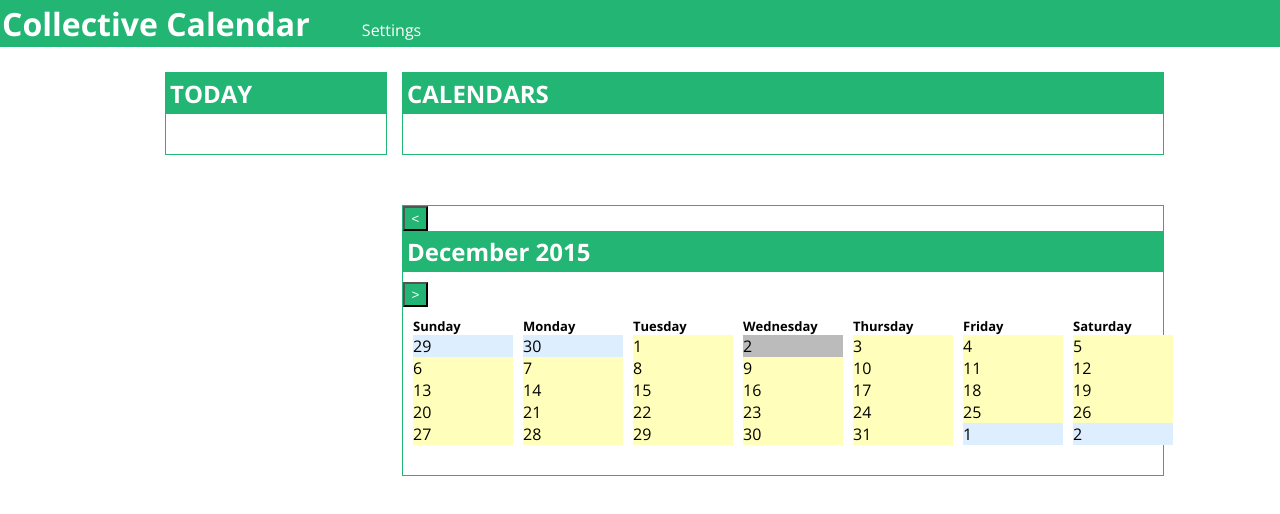
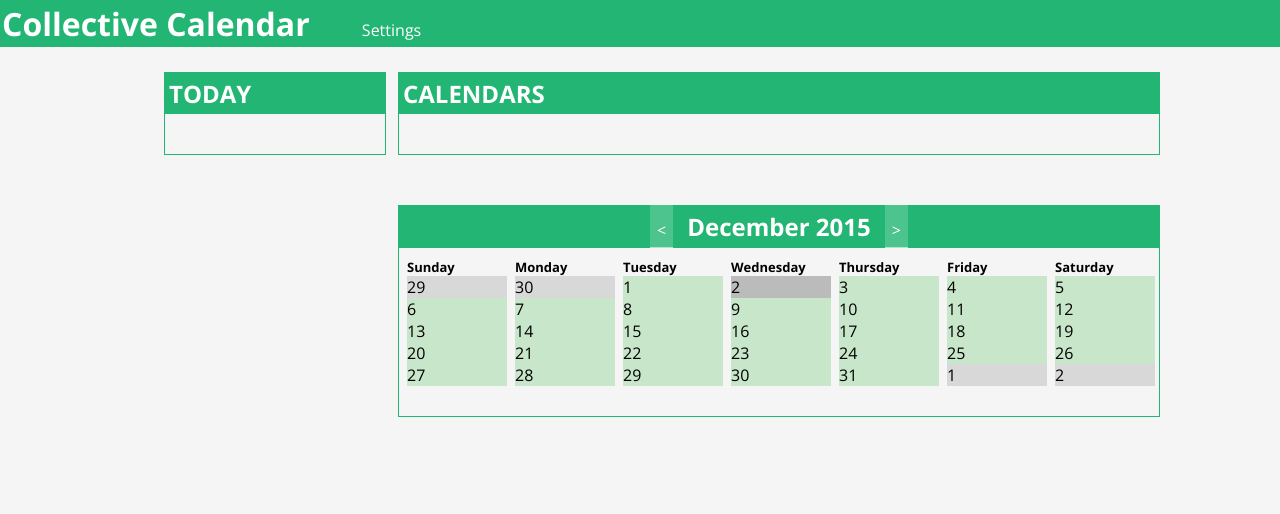
Before and after one commit to GreenSpiny/CollectiveCalendar, a plain HTML site: page index.html in a window 1280 px wide. Drawn offline with nearby package versions, Linux system fonts and the light colour scheme.

Commit message:
Fixed the buttons on the month bar

```diff
--- a/index.html
+++ b/index.html
@@ -36,9 +36,9 @@
         <!--Calendar with the events -->
         <div class="calendar container thirteen columns">
           <div id="header">
-            <button class="monthButton" value="-1"><</button>
-            <h2>Month</h2>
-            <button class="monthButton" value="1">></button>
+            <span class="monthButton" value="-1"><</span>
+            <h2 id="month">Month</h2>
+            <span class="monthButton" value="1">></span>
           </div> <!--header-->
           <div class="week_days container fourteen columns">
             <ul>
--- a/resources/skeleton.css
+++ b/resources/skeleton.css
@@ -23,7 +23,7 @@
 
     .container                                  { position: relative; width: 960px; margin: 0 auto; padding: 0; }
     .container .column,
-    .container .columns                         { float: left; display: inline; margin-left: 5px; margin-right: 5px; }
+    .container .columns                         { float: left; display: inline; margin-left: 4px; margin-right: 4px; }
     .row                                        { margin-bottom: 20px; }
 
     /* Nested Column Classes */
--- a/resources/style.css
+++ b/resources/style.css
@@ -2,6 +2,7 @@
 body{
   margin: 0 auto;
   font-family: "Open Sans", georgia, times, serif;
+  background: #F5F5F5;
 }
 
 /* Navigation */
@@ -11,20 +12,25 @@ nav {
   margin: 0;
   padding: 2px;
 }
+
 nav ul {
   max-width: 900px;
   margin: 0;
 }
+
 nav li {
   margin-left: 3em;
   display: inline;
 }
+
 nav li:first-child {
   margin-left: 0;
 }
+
 nav li:hover {
   color: black;
 }
+
 #brand {
   font-size: 2em;
   font-weight: bold;
@@ -73,12 +79,32 @@ nav li:hover {
   padding-bottom: 30px;
 }
 
+#header{
+  display: block;
+  text-align: center;
+  margin: 0;
+  background-color: #22B573;
+  padding: 4px 0px 5px 0px;
+}
+
+#month {
+  display: inline;
+  padding: 0px 10px 0px 10px;
+}
+
 .monthButton {
+  margin: 0;
   color: #fff;
-  background-color: #22B573;
-  padding: 3px;
+  background-color: rgba(250, 250, 250, .2);
+  padding: 14px 7px 6px 7px;
+  border-bottom: rgba(250, 250, 250, .6) 1px solid;
+  display: inline;
   text-align: center;
   width: 25px;
+}
+
+.monthButton:hover {
+  background-color: rgba(250, 250, 250, .6);
 }
 
 ul{
@@ -92,16 +118,16 @@ ul{
   padding-right: 3px;
 }
 
+.offColor {
+  background-color: #D8D8D8;
+}
+
 .todayColor {
-  background-color: #fcc;
+  background-color: #787878;
 }
 
 .monthColor {
-  background-color: #ffb;
-}
-
-.offColor {
-  background-color: #def;
+  background-color: #C8E6C9;
 }
 
 .selected {
```
